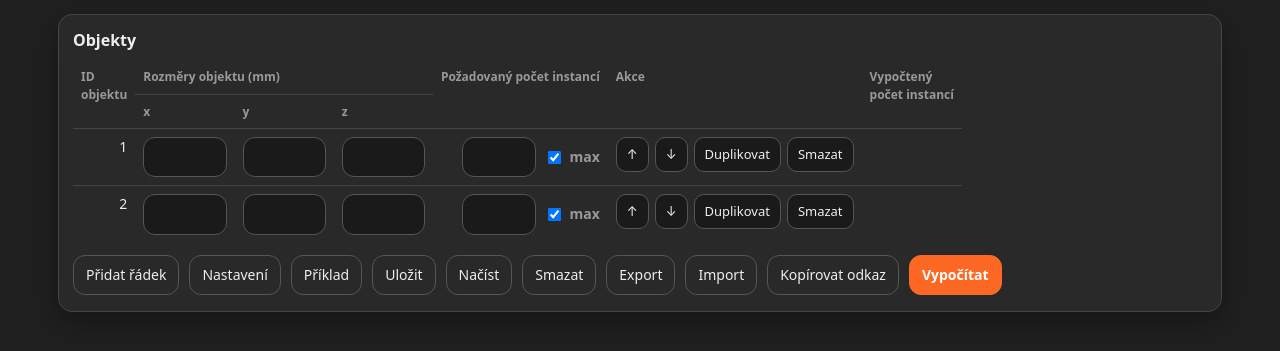
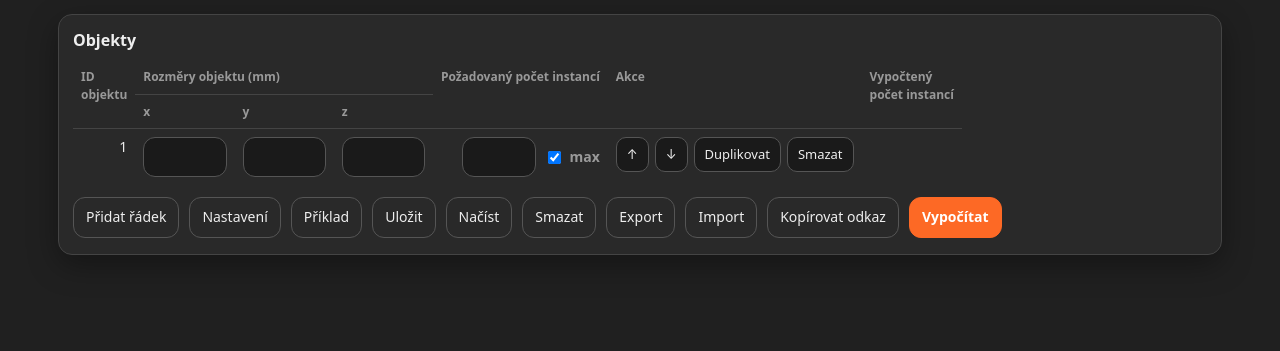
Before and after one commit to ondrej-kratochvil/sequential-printing, a PHP site: page / in a window 1280 px wide. Shown: the part 73-424 px from the top of the page. Run offline with PHP 8.4, Linux system fonts and the light colour scheme.

Commit message:
Fix: double init, dead code, XSS via hash
- Remove redundant loadFromHash block that caused duplicate rows and double form submit
- Remove unused endNozzleX/endNozzleY variables
- Add escapeAttr() and escape x,y,z in pridej_radek_do_tabulky to prevent DOM XSS from URL hash

```diff
--- a/index.php
+++ b/index.php
@@ -268,6 +268,11 @@ header("Expires: 0");
 				reindex_rows();
 			}
 
+			function escapeAttr(v) {
+				if (v == null || v === undefined) return '';
+				const s = String(v).replace(/&/g, '&amp;').replace(/</g, '&lt;').replace(/>/g, '&gt;').replace(/"/g, '&quot;');
+				return s;
+			}
 			function pridej_radek_do_tabulky (par_id_objektu) {
 				id_objektu++;
 				if (par_id_objektu) id_objektu = parseInt(par_id_objektu);
@@ -280,9 +285,9 @@ header("Expires: 0");
 				$("table#objekty").append(
 					`<tr id="objekt_${id_objektu}" data-row="1" data-idx="${id_objektu}">
 						<td class="cell_id">${id_objektu + 1}</td>
-						<td><input class="dim" type="number" name="objekty[${id_objektu}][x]" value="${x}" step="0.01" min="0.1" max="180" required="required" /></td>
-						<td><input class="dim" type="number" name="objekty[${id_objektu}][y]" value="${y}" step="0.01" min="0.1" max="180" required="required" /></td>
-						<td><input class="dim" type="number" name="objekty[${id_objektu}][z]" value="${z}" step="0.01" min="0.1" max="180" required="required" /></td>
+						<td><input class="dim" type="number" name="objekty[${id_objektu}][x]" value="${escapeAttr(x)}" step="0.01" min="0.1" max="180" required="required" /></td>
+						<td><input class="dim" type="number" name="objekty[${id_objektu}][y]" value="${escapeAttr(y)}" step="0.01" min="0.1" max="180" required="required" /></td>
+						<td><input class="dim" type="number" name="objekty[${id_objektu}][z]" value="${escapeAttr(z)}" step="0.01" min="0.1" max="180" required="required" /></td>
 						<td class="instances_cell">
 							<div class="instances_row" style="display:flex; gap:10px; align-items:center; justify-content:flex-end; flex-wrap:wrap;">
 								<input class="instances instances_num" type="number" name="objekty[${id_objektu}][instances][d_num]" value="${instancesNum}" step="1" min="1" max="<?php echo MAXIMALNI_POCET_INSTANCI;?>" ${isMax ? "disabled" : "required"} />
@@ -711,20 +716,6 @@ header("Expires: 0");
 					return false;
 				}
 
-				if (!loadFromHash()) {
-					// Původní logika inicializace (pokud není hash)
-					if (Array.isArray(objekty) && objekty.length == 0) {
-						// Defaultně jen 1 řádek (prázdný), pokud nejsou data
-						pridej_radek_do_tabulky();
-					} else {
-						$.each(objekty, function(index, value) {
-							pridej_radek_do_tabulky(index);
-						});
-					}
-				} else {
-					// Hash načten -> formulář se vyplnil v loadFromHash
-				}
-
 				$('#download_json').on('click', function () {
 					const el = document.getElementById('json_textarea');
 					if (!el || !el.value) return setStatus('Není co stáhnout');
@@ -851,10 +842,6 @@ header("Expires: 0");
 
 					// Startovní bod (tryska):
 					// nozzleX, nozzleY
-
-					// Koncový bod (tryska v protějším rohu):
-					const endNozzleX = (smerX === 'zleva_doprava') ? (left + ox) : left;
-					const endNozzleY = (smerY === 'zepredu_dozadu') ? (bottom + oy) : bottom;
 
 					// Alternativní "kolizní" roh je ten, kde by byla hlava, kdyby tryska byla v rohu objektu,
 					// který je "nejvíce na ráně" při tisku.
```
